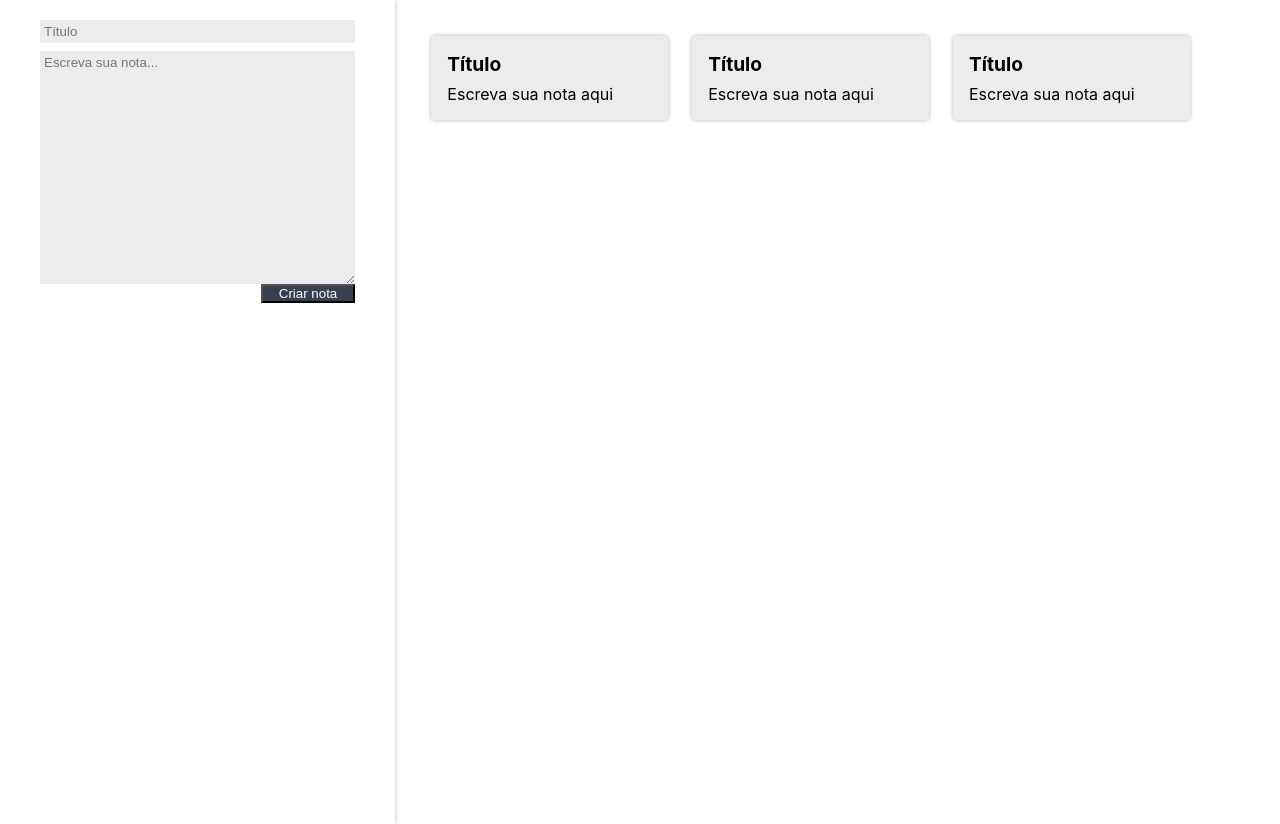
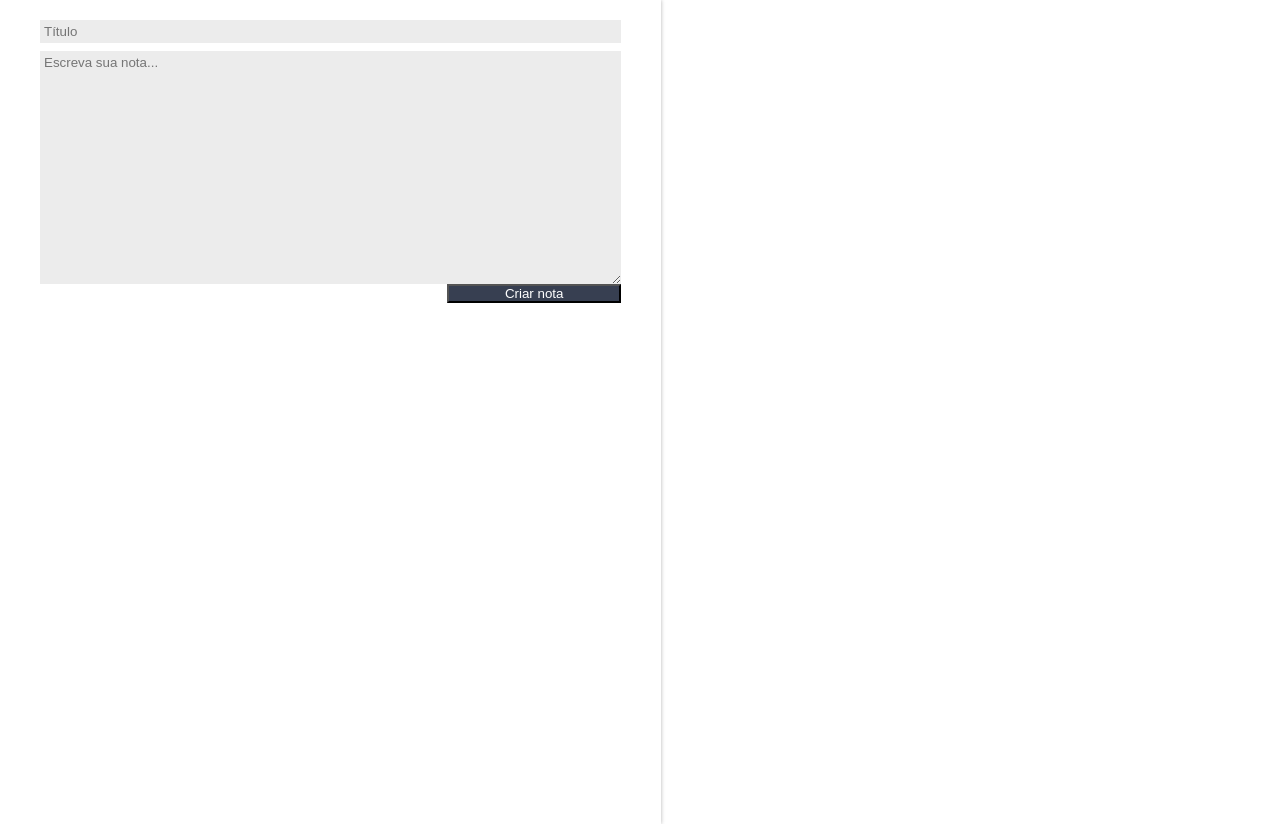
Before and after one commit to luizfelper/Bloco-de-Notas, a React (Create React App) app: page / in a window 1280 px wide. Built offline with nearby package versions, Linux system fonts and the light colour scheme.

Commit message:
Criação de todas as funções do React para adicionar notas e imprimir na tela

```diff
--- a/src/App.js
+++ b/src/App.js
@@ -5,11 +5,28 @@
 import './assets/index.css';
 
 class App extends Component {
+
+  constructor(){
+    super();
+    this.state = {
+      notas:[]
+    }
+  }
+  criarNota(titulo, texto) {
+    const novaNota = {titulo, texto};
+    const novoArrayNotas = [...this.state.notas,novaNota]
+    const novoEstado = {
+      notas:novoArrayNotas
+    }
+    this.setState(novoEstado)
+    console.log(novoEstado);
+  }
+
   render() {
     return (
     <section className="conteudo">
-      <FormularioCadastro />
-      <ListaDeNotas />
+      <FormularioCadastro criarNota={this.criarNota.bind(this)}/>
+      <ListaDeNotas notas={this.state.notas}/>
     </section>
   );
 }}
--- a/src/components/CardNota/index.jsx
+++ b/src/components/CardNota/index.jsx
@@ -6,9 +6,9 @@
         return (
             <section className="card-nota">
                 <header className="card-nota_cabeçalho">
-                    <h3 className="card-nota_titulo">Título</h3>
+                    <h3 className="card-nota_titulo">{this.props.titulo}</h3>
                 </header>
-                <p className="card-nota_texto">Escreva sua nota aqui</p>
+                <p className="card-nota_texto">{this.props.texto}</p>
             </section>
         );
     }
--- a/src/components/FormularioCadastro/index.jsx
+++ b/src/components/FormularioCadastro/index.jsx
@@ -2,18 +2,43 @@
 import "./estilo.css";
 
 class FormularioCadastro extends Component {
+
+    constructor(props){
+        super(props);
+        this.titulo = "";
+        this.texto ="";
+    }
+    _handleMudancaTitulo(event) {
+        event.stopPropagation();
+        this.titulo = event.target.value;
+    }
+
+    _handleMudancaTexto(event) {
+        event.stopPropagation();
+        this.texto = event.target.value;
+    }
+
+    _criarNota(event) {
+        event.preventDefault();
+        event.stopPropagation();
+        this.props.criarNota(this.titulo, this.texto);
+    }
+
     render() {
         return (
-            <form className="form-cadastro">
+            <form className="form-cadastro"
+            onSubmit={this._criarNota.bind(this)}>
                 <input
                     type="text"
                     placeholder="Título"
                     className="form-cadastro_input"
+                    onChange={this._handleMudancaTitulo.bind(this)}
                 />
                 <textarea
                     rows={15}
                     placeholder="Escreva sua nota..."
                     className="form-cadastro_input"
+                    onChange={this._handleMudancaTexto.bind(this)}
                 />
                 <button
                     className="form-cadastro-input form-cadastro_submit">
--- a/src/components/ListaDeNotas/index.jsx
+++ b/src/components/ListaDeNotas/index.jsx
@@ -4,13 +4,14 @@
 
 class ListaDeNotas extends Component {
 
+
     render() {
         return (
             <ul className="lista-notas">
-                {Array.of("Trabalho", "Trabalho", "Estudos").map((categoria, index) => {
+                {this.props.notas.map((nota, index) => {
                     return (
                         <li className="lista-notas_item" key={index}>
-                            <CardNota />
+                            <CardNota titulo={nota.titulo} texto={nota.texto}/>
                         </li>
                     );
                 })}
```
